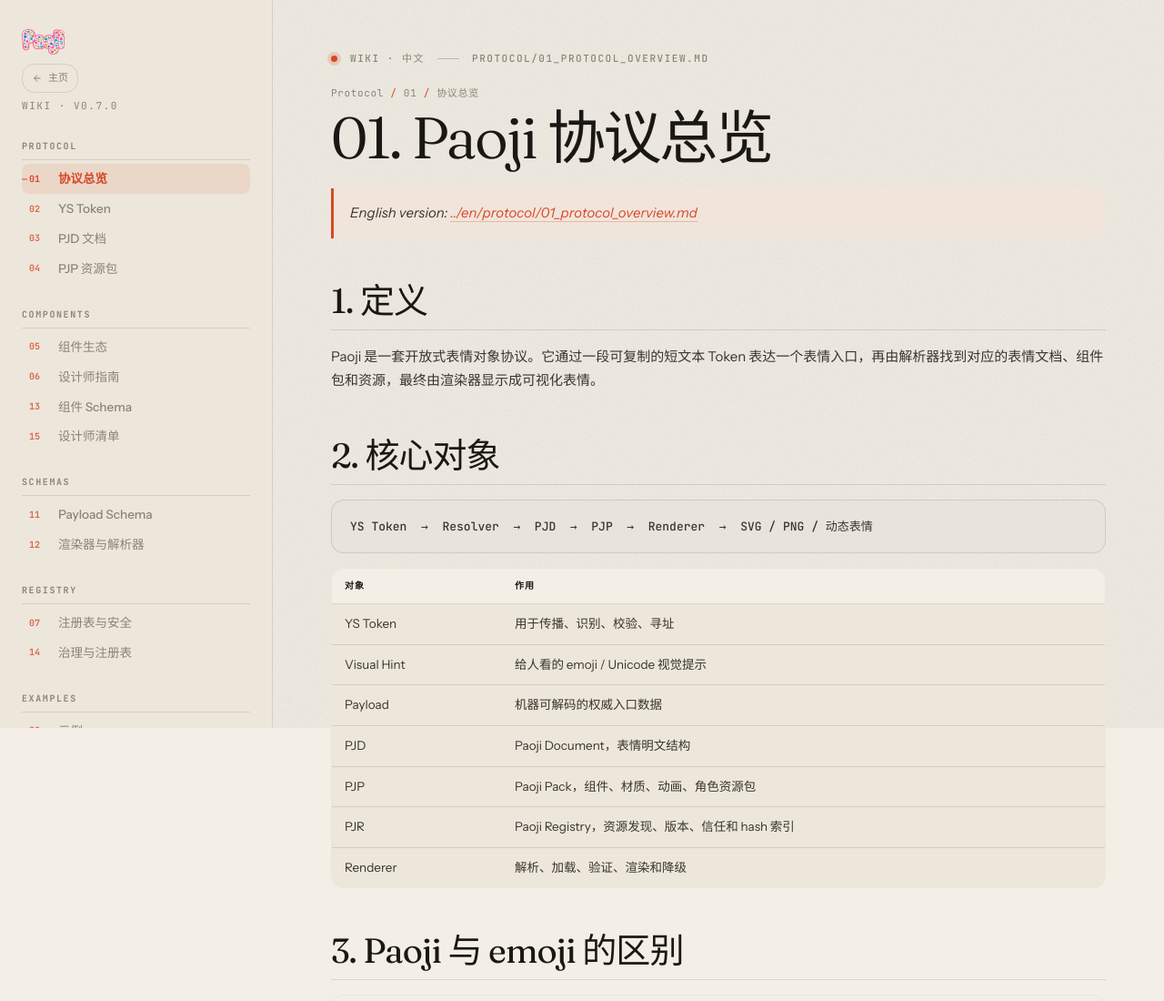
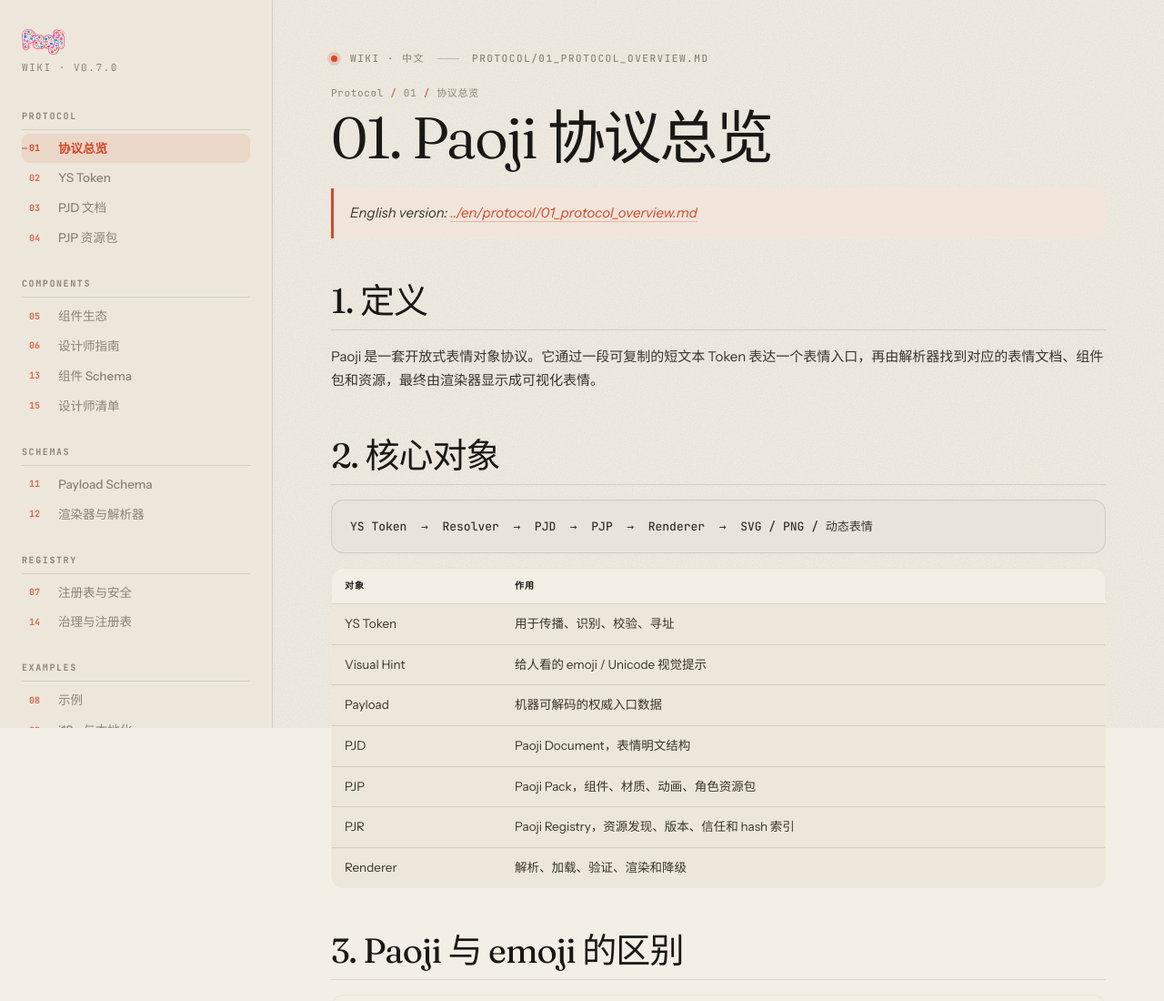
Before and after one commit to hello-yunshu/Paoji, a website: page docs/paoji_wiki.html in a window 1280 px wide. Shown: the top 1100 px of the page at 91% size. Drawn offline with nearby package versions, Linux system fonts and the light colour scheme.

Commit message:
docs: wiki logo 改为可点击返回主页，去掉丑按钮

```diff
--- a/docs/paoji_wiki.html
+++ b/docs/paoji_wiki.html
@@ -62,19 +62,11 @@
     overflow-y:auto;
   }
   .brand{display:flex;align-items:center;gap:10px}
-  .brand .logo{height:28px;width:auto;display:block;border-radius:6px}
+  .brand a{display:inline-flex;align-items:center;text-decoration:none}
+  .brand .logo{height:28px;width:auto;display:block;border-radius:6px;transition:opacity .2s}
+  .brand a:hover .logo{opacity:.7}
   [data-theme="dark"] .brand .logo{filter:invert(1) hue-rotate(180deg) brightness(.92) contrast(.95)}
-  .home-link{
-    display:inline-flex;align-items:center;gap:6px;
-    font-family:var(--mono);font-size:11px;font-weight:500;
-    color:var(--muted);text-decoration:none;
-    padding:6px 10px;border:1px solid var(--line);border-radius:14px;
-    transition:color .2s, border-color .2s, background .2s;
-    margin-top:10px;
-  }
-  .home-link:hover{color:var(--accent);border-color:var(--accent);background:color-mix(in srgb, var(--accent) 6%, transparent)}
-  .home-link svg{width:12px;height:12px}
-  .side .sub{font-family:var(--mono);font-size:11px;color:var(--muted);text-transform:uppercase;letter-spacing:.14em;margin:6px 0 20px}
+  .side .sub{font-family:var(--mono);font-size:11px;color:var(--muted);text-transform:uppercase;letter-spacing:.14em;margin:6px 0 28px}
 
   .nav-group{margin-bottom:18px}
   .nav-group .group-title{
@@ -184,11 +176,7 @@
 <body>
 <div class="layout">
   <aside class="side">
-    <div class="brand"><img class="logo" src="assets/brand/paoji-logo.png" alt="Paoji"/></div>
-    <a class="home-link" href="paoji_landing.html" title="回到主页">
-      <svg viewBox="0 0 24 24" fill="none" stroke="currentColor" stroke-width="2"><path d="M19 12H5M12 19l-7-7 7-7"/></svg>
-      <span>主页</span>
-    </a>
+    <div class="brand"><a href="paoji_landing.html" title="回到主页"><img class="logo" src="assets/brand/paoji-logo.png" alt="Paoji"/></a></div>
     <div class="sub">Wiki · v0.7.0</div>
     <nav id="docNav"></nav>
     <div class="theme-row">
```
